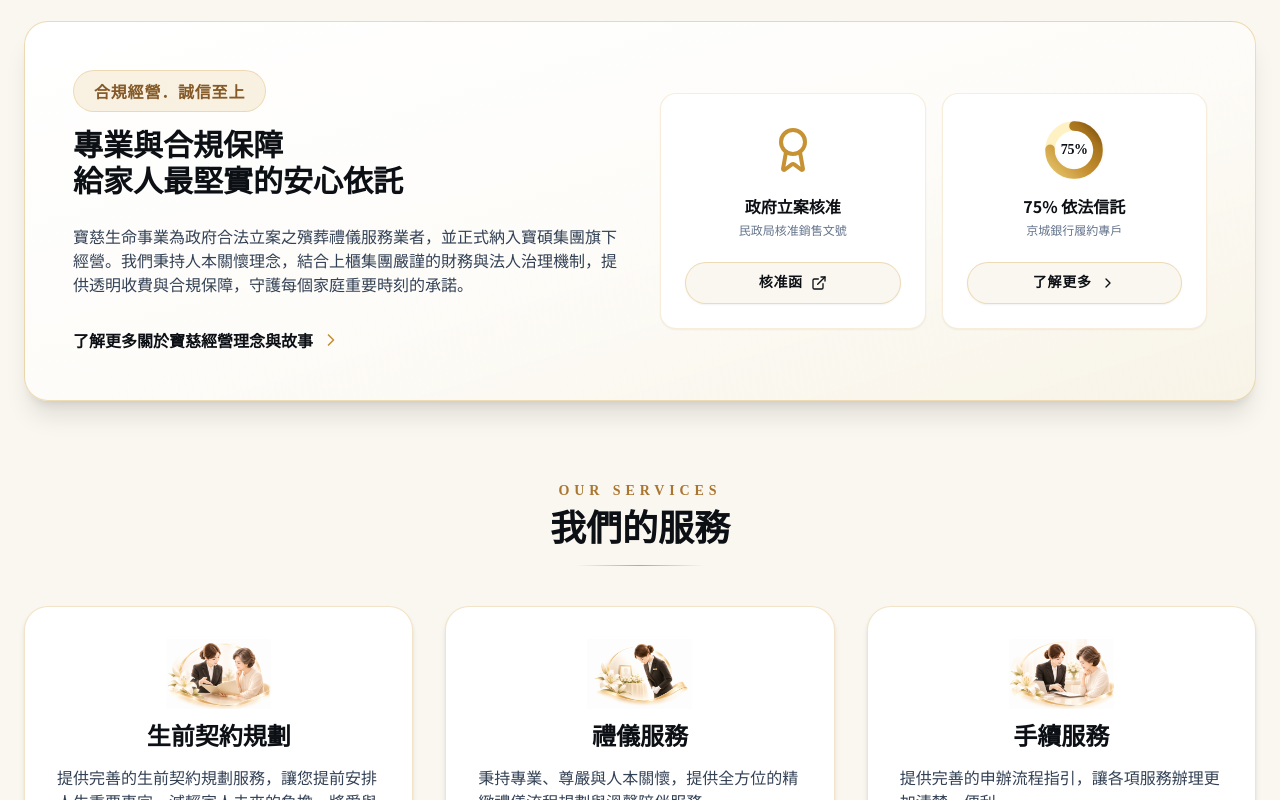
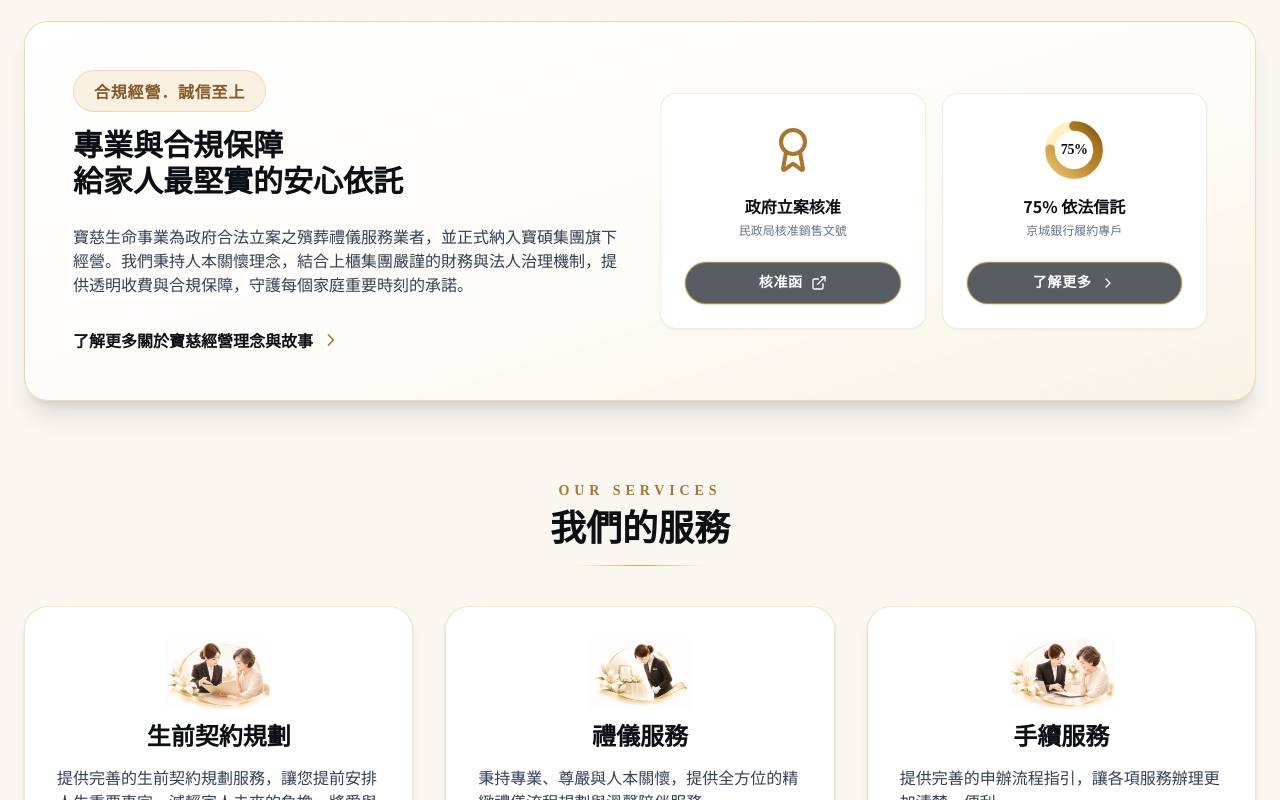
Before and after one commit to m9606286/baoci-life-website, a React (Vite) app: page / in a window 1280 px wide. Shown: the part 960-1760 px from the top of the page. Built offline with nearby package versions, Linux system fonts and the light colour scheme.

Commit message:
Update Home.tsx

```diff
--- a/src/components/Home.tsx
+++ b/src/components/Home.tsx
@@ -99,7 +99,8 @@ export default function Home() {
   const revealResult = useReveal<HTMLDivElement>();
   const ref = Array.isArray(revealResult) ? revealResult[0] : revealResult;
 
-  const btnStyle = "group/btn inline-flex items-center justify-center gap-2 font-serif-tc font-bold tracking-wider text-ink-900 bg-ivory-100 border border-gold-400/35 hover:bg-[#C69233] hover:text-white hover:border-[#C69233] py-2.5 px-5 rounded-full transition-all duration-300 shadow-sm hover:shadow-md text-xs sm:text-sm";
+  // 統一按鈕風格：石墨灰底色、金邊框與光暈、Hover 時轉為高質感金色
+  const btnStyle = "group/btn inline-flex items-center justify-center gap-2 font-serif-tc font-bold tracking-wider text-white bg-[#585c63] border border-gold-400/60 ring-1 ring-gold-400/25 hover:bg-gold-600 hover:border-gold-300 hover:ring-gold-300/40 py-2.5 px-5 rounded-full transition-all duration-300 shadow-sm hover:shadow-md text-xs sm:text-sm";
 
   return (
     <div className="bg-ivory-100 min-h-screen text-ink-900 font-sans">
@@ -190,11 +191,11 @@ export default function Home() {
             <div className="w-full md:w-1/2 space-y-6">
 
               <div className="group/profile-header cursor-pointer space-y-4">
-                <span className="inline-block px-5 py-2 rounded-full bg-gold-400/15 border border-gold-400/30 text-gold-700 text-base font-bold tracking-wider uppercase transition-all duration-300 group-hover/profile-header:bg-[#C69233] group-hover/profile-header:text-white group-hover/profile-header:border-[#C69233]">
+                <span className="inline-block px-5 py-2 rounded-full bg-gold-400/15 border border-gold-400/30 text-gold-700 text-base font-bold tracking-wider uppercase transition-all duration-300 group-hover/profile-header:bg-gold-600 group-hover/profile-header:text-white group-hover/profile-header:border-gold-600">
                   合規經營．誠信至上
                 </span>
 
-                <h3 className="font-serif-tc text-2xl md:text-3xl font-bold text-ink-900 leading-snug transition-colors duration-300 group-hover/profile-header:text-[#C69233]">
+                <h3 className="font-serif-tc text-2xl md:text-3xl font-bold text-ink-900 leading-snug transition-colors duration-300 group-hover/profile-header:text-gold-600">
                   專業與合規保障<br />給家人最堅實的安心依託
                 </h3>
               </div>
@@ -204,20 +205,20 @@ export default function Home() {
               </p>
 
               <div className="pt-2">
-                <Link to="/about" className="inline-flex items-center gap-2 text-ink-900 font-bold hover:text-[#C69233] transition-colors group/more">
+                <Link to="/about" className="inline-flex items-center gap-2 text-ink-900 font-bold hover:text-gold-600 transition-colors group/more">
                   <span>了解更多關於寶慈經營理念與故事</span>
-                  <ChevronRight className="w-5 h-5 text-[#C69233] group-hover/more:translate-x-1 transition-transform" />
+                  <ChevronRight className="w-5 h-5 text-gold-600 group-hover/more:translate-x-1 transition-transform" />
                 </Link>
               </div>
             </div>
 
             <div className="w-full md:w-1/2 grid grid-cols-1 sm:grid-cols-2 gap-4">
 
-              {/* 政府立案核准卡片 (改為直接開新分頁預覽 PDF，並搭配 ExternalLink 圖示代表外開檢視) */}
+              {/* 政府立案核准卡片 */}
               <div className="group bg-white hover:border-gold-400 p-6 rounded-2xl shadow-sm hover:shadow-md border border-gold-400/20 text-center flex flex-col justify-between transition-all duration-300 hover:-translate-y-0.5">
                 <div>
                   <div className="w-16 h-16 mx-auto mb-3 flex items-center justify-center">
-                    <Award className="w-12 h-12 text-[#C69233] group-hover:scale-105 transition-transform duration-300" />
+                    <Award className="w-12 h-12 text-gold-600 group-hover:scale-105 transition-transform duration-300" />
                   </div>
                   <h4 className="font-bold text-ink-900 mb-1">政府立案核准</h4>
                   <p className="text-xs text-slate-500 mb-4">民政局核准銷售文號</p>
@@ -277,7 +278,7 @@ export default function Home() {
                   />
                 </div>
 
-                <h3 className="font-serif-tc text-2xl font-bold text-ink-900 group-hover:text-[#C69233] transition-colors duration-300 text-center mb-3">
+                <h3 className="font-serif-tc text-2xl font-bold text-ink-900 group-hover:text-gold-600 transition-colors duration-300 text-center mb-3">
                   生前契約規劃
                 </h3>
 
@@ -306,7 +307,7 @@ export default function Home() {
                   />
                 </div>
 
-                <h3 className="font-serif-tc text-2xl font-bold text-ink-900 group-hover:text-[#C69233] transition-colors duration-300 text-center mb-3">
+                <h3 className="font-serif-tc text-2xl font-bold text-ink-900 group-hover:text-gold-600 transition-colors duration-300 text-center mb-3">
                   禮儀服務
                 </h3>
 
@@ -335,7 +336,7 @@ export default function Home() {
                   />
                 </div>
 
-                <h3 className="font-serif-tc text-2xl font-bold text-ink-900 group-hover:text-[#C69233] transition-colors duration-300 text-center mb-3">
+                <h3 className="font-serif-tc text-2xl font-bold text-ink-900 group-hover:text-gold-600 transition-colors duration-300 text-center mb-3">
                   手續服務
                 </h3>
 
```
